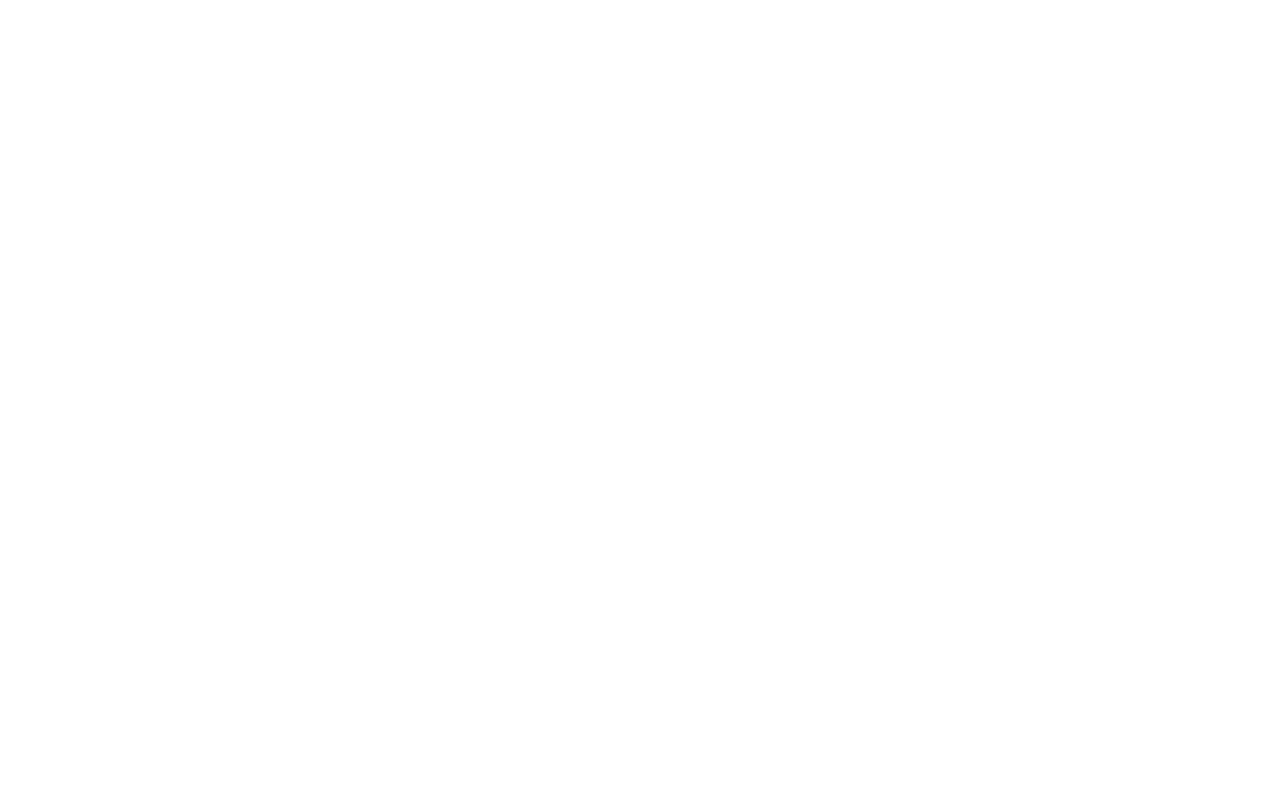
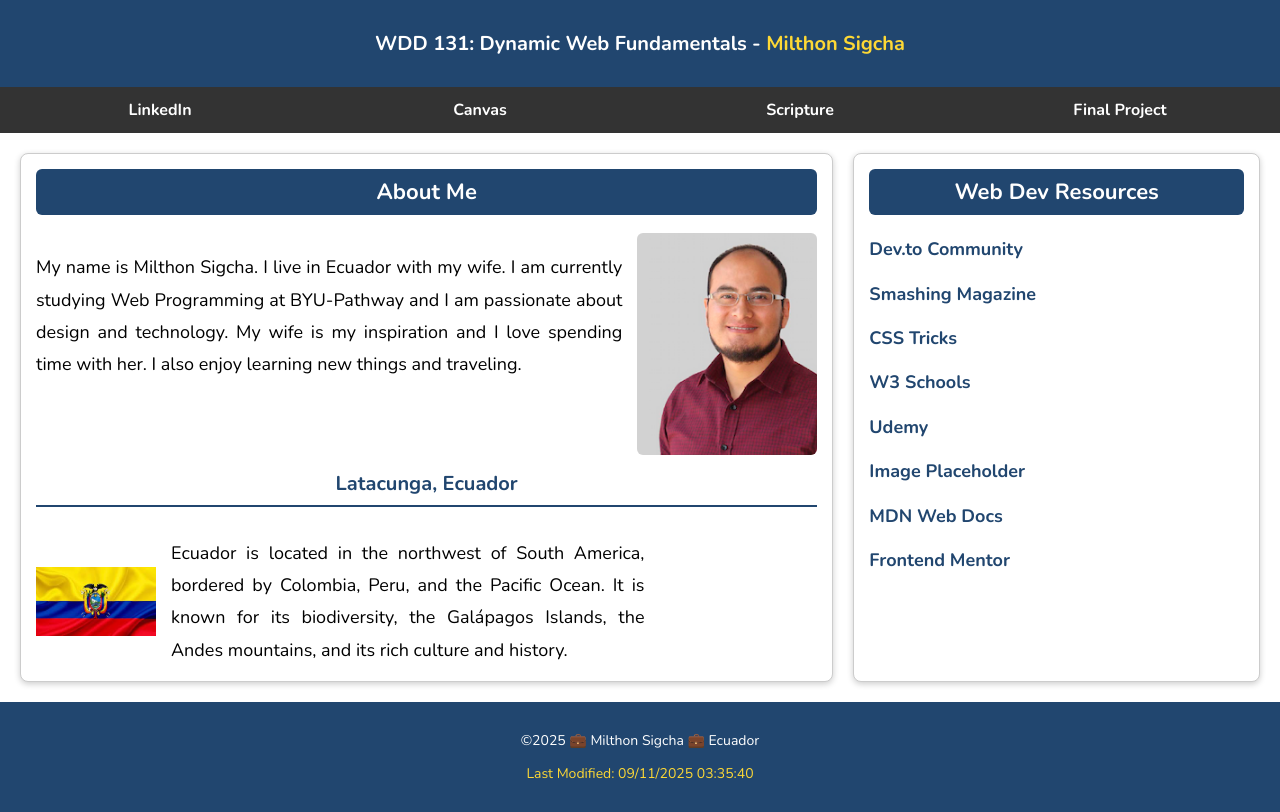
Before and after one commit to Milton-Dis3000/wdd131, a plain HTML site: page index.html in a window 1280 px wide. Drawn offline with nearby package versions, Linux system fonts and the light colour scheme.

Commit message:
W01 Assignment: Home Page

```diff
--- a/index.html
+++ b/index.html
@@ -0,0 +1,77 @@
+<!DOCTYPE html>
+<html lang="en-us">
+<head>
+    <meta charset="UTF-8">
+    <meta name="viewport" content="width=device-width, initial-scale=1.0">
+    <title>WDD 131 - Dynamic Web Fundamentals - Milthon Sigcha</title>
+    <meta name="description" content="WDD 131 - Dynamic Web Fundamentals - Milthon Sigcha. This is my personal home page serving as the landing page for the course.">
+    <meta name="author" content="Milthon Sigcha">
+
+    <!-- Google Fonts -->
+    <link rel="preconnect" href="https://fonts.googleapis.com">
+    <link rel="preconnect" href="https://fonts.gstatic.com" crossorigin>
+    <link href="https://fonts.googleapis.com/css2?family=Nunito:wght@400;700&display=swap" rel="stylesheet">
+    <link rel="stylesheet" href="week01/styles/base.css">
+    <script src="week01/scripts/getdates.js" defer></script>
+</head>
+
+<body>
+    <!-- Header -->
+    <header>
+        <div class="header-bar">
+            <h1>WDD 131: Dynamic Web Fundamentals - <span class="highlight">Milthon Sigcha</span></h1>
+        </div>
+        <nav>
+            <a href="https://www.linkedin.com/in/milthon-e-sigcha-242849220/" target="_blank">LinkedIn</a>
+            <a href="https://byupw.instructure.com/courses/22834" target="_blank">Canvas</a>
+            <a href="https://www.churchofjesuschrist.org/study/scriptures/bofm/3-ne/11?lang=eng&id=p15#p15" target="_blank">Scripture</a>
+            <a href="#">Final Project</a>
+        </nav>
+    </header>
+
+    <!-- Main -->
+    <main>
+        <!-- About Me -->
+        <section class="card about">
+            <h2>About Me</h2>
+            <div class="about-content">
+                <p>My name is Milthon Sigcha. I live in Ecuador with my wife. I am currently studying Web Programming at BYU-Pathway and I am passionate about design and technology. My wife is my inspiration and I love spending time with her. I also enjoy learning new things and traveling.</p>
+                <img src="week01/images/profile.png" alt="Profile image of Milthon" width="180">
+            </div>
+            <div class="h3-container">
+                <h3>Latacunga, Ecuador</h3>
+            </div>
+            <div class="country-info">
+                <div class="flag-box">
+                    <img src="week01/images/ecuador-flag.jpeg" alt="Official Flag of Ecuador">
+                </div>
+                <div class="text-box">
+                    <p>Ecuador is located in the northwest of South America, bordered by Colombia, Peru, and the Pacific Ocean. It is known for its biodiversity, the Galápagos Islands, the Andes mountains, and its rich culture and history.</p>
+                </div>
+                <div class="empty-box"></div>
+            </div>
+        </section>
+
+        <!-- Web Dev Resources -->
+        <section class="card resources">
+            <h2>Web Dev Resources</h2>
+            <ul>
+                <li><a href="https://dev.to/" target="_blank">Dev.to Community</a></li>
+                <li><a href="https://www.smashingmagazine.com/" target="_blank">Smashing Magazine</a></li>
+                <li><a href="https://css-tricks.com/" target="_blank">CSS Tricks</a></li>
+                <li><a href="https://www.w3schools.com/" target="_blank">W3 Schools</a></li>
+                <li><a href="https://www.udemy.com/" target="_blank">Udemy</a></li>
+                <li><a href="https://placehold.co/" target="_blank">Image Placeholder</a></li>
+                <li><a href="https://developer.mozilla.org" target="_blank">MDN Web Docs</a></li>
+                <li><a href="https://www.frontendmentor.io" target="_blank">Frontend Mentor</a></li>
+            </ul>
+        </section>
+    </main>
+
+    <!-- Footer -->
+    <footer>
+        <p>&copy;<span id="currentyear"></span> 💼 Milthon Sigcha 💼 Ecuador</p>
+        <p id="lastModified"></p>
+    </footer>
+</body>
+</html>
--- /dev/null
+++ b/week01/scripts/getdates.js
@@ -0,0 +1,5 @@
+// Get the current year and display it in the span with id "currentyear"
+document.getElementById("currentyear").textContent = new Date().getFullYear();
+
+// Get the last modified date and display it in the paragraph with id "lastModified"
+document.getElementById("lastModified").textContent = "Last Modified: " + document.lastModified;
--- /dev/null
+++ b/week01/styles/base.css
@@ -0,0 +1,242 @@
+/* General */
+body {
+  font-family: 'Nunito', Arial, sans-serif;
+  margin: 0;
+  display: grid;
+  grid-template-rows: auto 1fr auto;
+  min-height: 100vh;
+  background-color: white;
+  color: black;
+}
+
+/* Header */
+.header-bar {
+  background-color: #21466f;
+  color: white;
+  text-align: center;
+  padding: 30px;
+}
+
+.header-bar h1 {
+  font-size: 20px;
+  margin: 0;
+  text-align: center;
+}
+
+.header-bar .highlight {
+  color: #fdd835;
+  font-weight: bold;
+  display: inline-block;
+}
+
+/* Navigation */
+nav {
+  background-color: #333;
+  display: flex;
+  justify-content: center;
+}
+
+nav a {
+  flex: 1;
+  text-align: center;
+  padding: 12px;
+  text-decoration: none;
+  color: white;
+  font-weight: bold;
+}
+
+nav a:hover {
+  background-color: #444;
+}
+
+/* Main */
+main {
+  display: grid;
+  grid-template-columns: 2fr 1fr;
+  gap: 20px;
+  padding: 20px;
+  width: 100%;
+  max-width: 100%;
+  margin: 0 auto;
+  box-sizing: border-box;
+  font-size: 18px;
+}
+
+/* Card */
+.card {
+  border: 1px solid #ccc;
+  border-radius: 8px;
+  padding: 15px;
+  background-color: white;
+  box-shadow: 0 2px 6px rgba(0,0,0,0.2);
+  width: 100%;
+  box-sizing: border-box;
+}
+
+/* Card headings */
+.card h2 {
+  background-color: #21466f;
+  color: white;
+  padding: 8px;
+  margin-top: 0;
+  border-radius: 6px;
+  font-size: 22px;
+  text-align: center;
+}
+
+.card h3 {
+  display: inline-block;
+  border-bottom: 2px solid #21466f;
+  padding-bottom: 8px;
+  margin-top: 15px;
+  margin-bottom: 15px;
+  color: #21466f;
+  font-weight: bold;
+  font-size: 20px;
+  text-align: center;
+  width: 100%;
+  justify-content: center;
+}
+
+/* About Me content */
+.about-content {
+  display: flex;
+  justify-content: space-between;
+  align-items: flex-start;
+  gap: 15px;
+}
+
+.about-content p {
+  line-height: 1.8;
+  text-align: justify;
+  font-size: 18px;
+}
+
+.about-content img {
+  border-radius: 6px;
+  max-width: 100%;
+  height: auto;
+}
+
+/* Country Info */
+.country-info {
+  display: grid;
+  grid-template-columns: auto 3fr 1fr;
+  gap: 15px;
+  align-items: center;
+  margin-top: 15px;
+}
+
+.country-info img {
+  max-width: 120px;
+  height: auto;
+  display: block;
+}
+
+.country-info p {
+  margin: 0;
+  text-align: justify;
+  line-height: 1.8;
+  font-size: 18px;
+}
+
+.country-info .empty-box {
+  grid-column: 3 / 4;
+}
+
+/* Resources */
+.resources ul {
+  list-style-type: none;
+  padding: 0;
+}
+
+.resources li {
+  margin-bottom: 12px;
+  line-height: 1.8;
+  font-size: 18px;
+}
+
+.resources a {
+  color: #21466f;
+  text-decoration: none;
+  font-weight: bold;
+}
+
+.resources a:hover {
+  text-decoration: underline;
+}
+
+/* Footer */
+footer {
+  background-color: #21466f;
+  color: white;
+  text-align: center;
+  padding: 15px;
+  font-size: 14px;
+}
+
+#lastModified {
+  color: #fdd835;
+  margin-top: 5px;
+}
+
+/* Responsive: Mobile */
+@media (max-width: 768px) {
+  main {
+    grid-template-columns: 1fr;
+    padding: 15px;
+    gap: 15px;
+  }
+
+  .about-content {
+    flex-direction: column;
+    align-items: center;
+    gap: 15px;
+  }
+
+  .country-info {
+    display: flex;
+    flex-direction: column;
+    align-items: center;
+    gap: 10px;
+    text-align: center;
+  }
+
+  .country-info img {
+    margin: 0 auto;
+  }
+
+  .country-info p {
+    width: 100%;
+  }
+
+  .card h2, .card h3 {
+    font-size: 20px;
+  }
+
+  nav {
+    flex-direction: column;
+  }
+
+  nav a {
+    padding: 10px;
+    border-top: 1px solid #444;
+  }
+}
+
+/* Responsive: Tablet */
+@media (min-width: 769px) and (max-width: 1024px) {
+  main {
+    grid-template-columns: 1fr 1fr;
+    gap: 15px;
+  }
+
+  .about-content {
+    flex-direction: column;
+    align-items: flex-start;
+  }
+
+  .country-info {
+    grid-template-columns: 1fr 2fr 1fr;
+  }
+}
```
Also changed, not shown: week01/basic-layout.html (+1 -1 lines), week01/scripts/variables.js (added, +38 -0 lines), week01/variables.html (added, +14 -0 lines), week01/images/ecuador-flag.jpeg (added), week01/images/profile.png (added).
